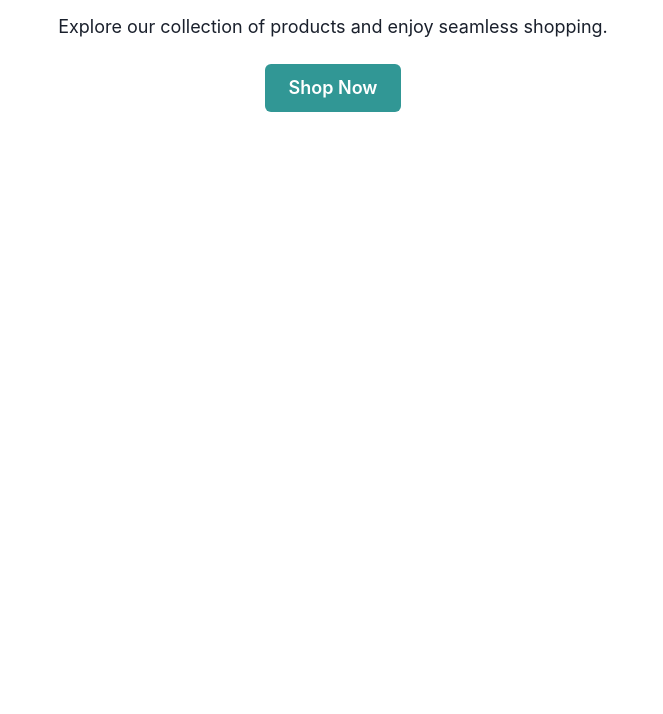
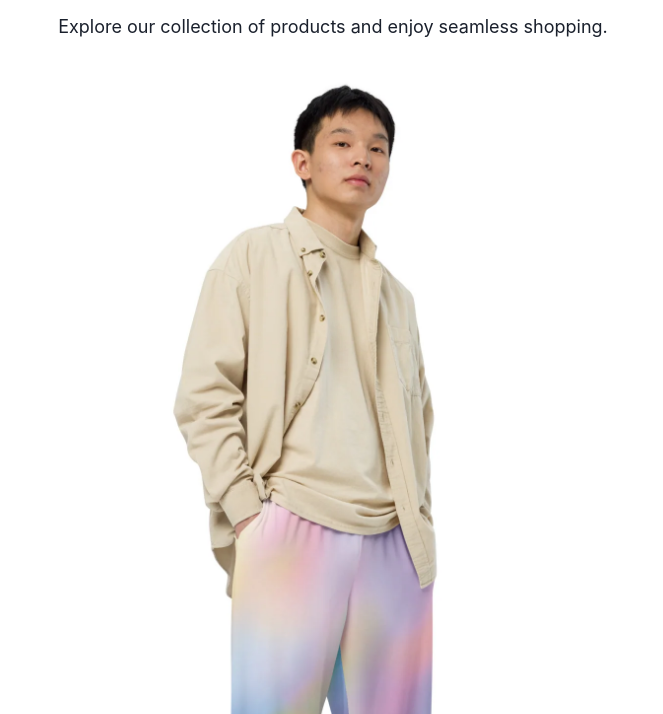
Before and after one commit to AuchnotOuch/ecommerce_portfolio, a React app in the folder client/: page / in a window 1280 px wide. Shown: the part 86-800 px from the top of the page, without its empty margins (307-970 px from the left). Built offline with nearby package versions, Linux system fonts and the light colour scheme.

Commit message:
Added photo carousel

```diff
--- a/client/package.json
+++ b/client/package.json
@@ -14,6 +14,8 @@
     "react-dom": "^18.3.1",
     "react-router-dom": "^6.25.1",
     "react-scripts": "5.0.1",
+    "react-slick": "^0.30.2",
+    "slick-carousel": "^1.8.1",
     "web-vitals": "^2.1.4"
   },
   "scripts": {
--- a/client/src/components/Landing.js
+++ b/client/src/components/Landing.js
@@ -1,7 +1,24 @@
 import React from 'react';
 import { Box, Heading, Text, Button } from '@chakra-ui/react';
+import Slider from 'react-slick';
 
-const HomePage = () => {
+const images = [
+    "/images/1.webp",
+    "/images/2.webp",
+    "/images/3.webp",
+];
+
+const Landing = () => {
+    const settings = {
+        dots: true,
+        infinite: true,
+        speed: 500,
+        slidesToShow: 1,
+        slidesToScroll: 1,
+        autoplay: true,
+        autoplaySpeed: 3000,
+    };
+
     return (
         <Box textAlign="center" py={10} px={6}>
             <Heading as="h2" size="xl" mb={4}>
@@ -10,6 +27,15 @@ const HomePage = () => {
             <Text fontSize="lg" mb={6}>
                 Explore our collection of products and enjoy seamless shopping.
             </Text>
+            <Box width="80%" mx="auto" mb={6}>
+                <Slider {...settings}>
+                    {images.map((src, index) => (
+                        <Box key={index}>
+                            <img src={src} alt={`Product ${index + 1}`} style={{ width: "100%", height: "auto" }} />
+                        </Box>
+                    ))}
+                </Slider>
+            </Box>
             <Button colorScheme="teal" size="lg">
                 Shop Now
             </Button>
@@ -17,4 +43,4 @@ const HomePage = () => {
     );
 };
 
-export default HomePage;
+export default Landing;
--- a/client/src/index.css
+++ b/client/src/index.css
@@ -1,3 +1,6 @@
+@import "~slick-carousel/slick/slick.css";
+@import "~slick-carousel/slick/slick-theme.css";
+
 body {
   margin: 0;
   font-family: -apple-system, BlinkMacSystemFont, 'Segoe UI', Roboto, 'Helvetica Neue', Arial, 'Noto Sans', sans-serif, 'Apple Color Emoji', 'Segoe UI Emoji', 'Segoe UI Symbol', 'Noto Color Emoji';
--- a/client/src/index.js
+++ b/client/src/index.js
@@ -2,7 +2,7 @@ import React from 'react';
 import ReactDOM from 'react-dom/client';
 import { ChakraProvider } from '@chakra-ui/react';
 import { BrowserRouter as Router, Route, Routes } from 'react-router-dom';
-import HomePage from './components/Landing';
+import Landing from './components/Landing';
 import './index.css';
 
 const root = ReactDOM.createRoot(document.getElementById('root'));
@@ -11,7 +11,7 @@ root.render(
     <ChakraProvider>
       <Router>
         <Routes>
-          <Route path="/" element={<HomePage />} />
+          <Route path="/" element={<Landing />} />
         </Routes>
       </Router>
     </ChakraProvider>
```
Also changed, not shown: client/public/images/1.webp (added), client/public/images/2.webp (added), client/public/images/3.webp (added), 1 other file.
